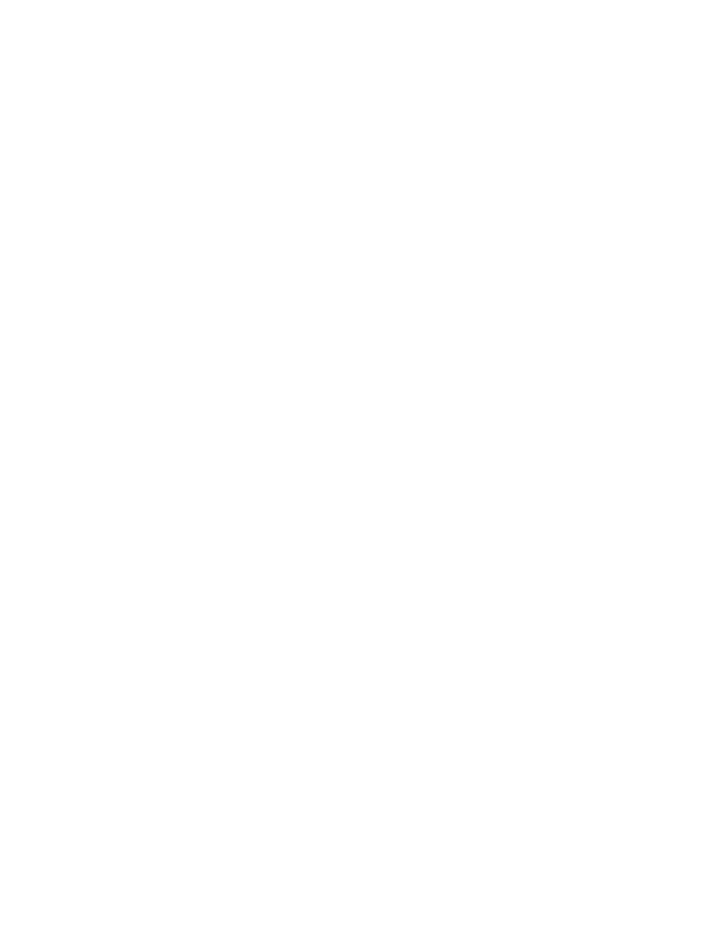
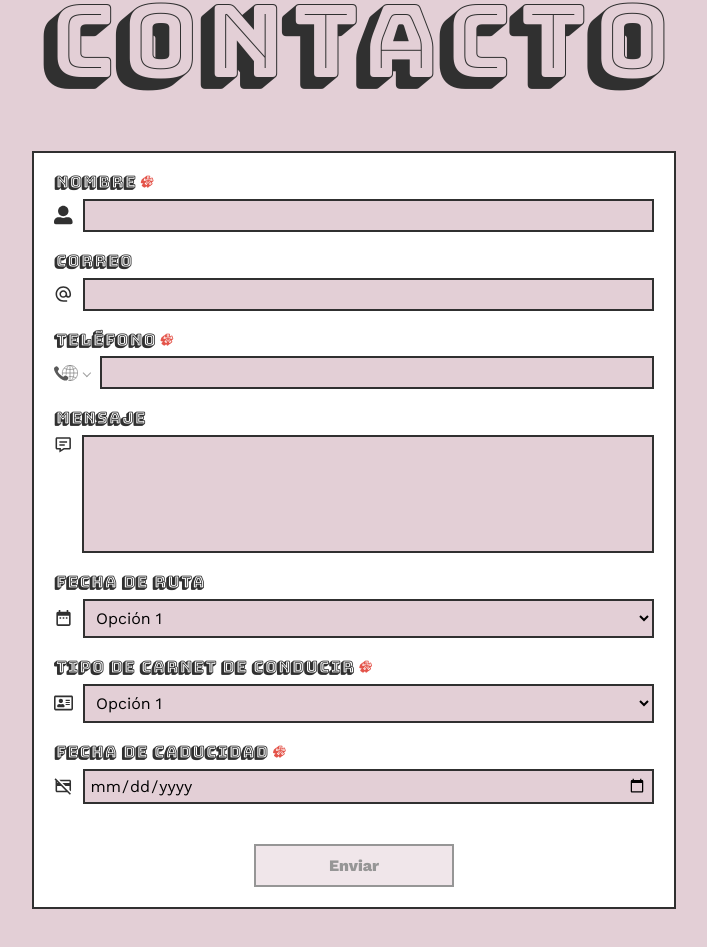
Before and after one commit to Gaston-Valentini/vespa-vintage-tour-client, a React (Vite) app: page / in a window 1280 px wide. Shown: the part 4247-5194 px from the top of the page, without its empty margins (286-993 px from the left). Before the commit the page ends 4128 px from the top, so only its background shows below. Built offline with nearby package versions, Linux system fonts and the light colour scheme.

Commit message:
Add: Contact form section.

```diff
--- a/package.json
+++ b/package.json
@@ -12,7 +12,8 @@
   "dependencies": {
     "react": "^18.2.0",
     "react-dom": "^18.2.0",
-    "react-icons": "^5.2.1"
+    "react-icons": "^5.2.1",
+    "react-phone-number-input": "^3.4.1"
   },
   "devDependencies": {
     "@types/react": "^18.0.28",
--- a/src/App.jsx
+++ b/src/App.jsx
@@ -4,6 +4,7 @@ import Header from "./sections/Header/Header";
 import Essential from "./sections/Essential/Essential";
 import Routes from "./sections/Routes/Routes";
 import About from "./sections/About/About";
+import Contact from "./sections/Contact/Contact";
 
 export default function App() {
     return (
@@ -13,6 +14,7 @@ export default function App() {
             <Essential />
             <Routes />
             <About />
+            <Contact />
         </div>
     );
 }
--- a/src/sections/About/About.module.css
+++ b/src/sections/About/About.module.css
@@ -13,7 +13,7 @@
     display: flex;
     flex-direction: column;
     gap: 50px;
-    background-color: rgba(0, 0, 0, 0.6);
+    background-color: rgba(0, 0, 0, 0.8);
     border-radius: 20px;
 }
 
@@ -24,11 +24,10 @@
 
 @media (max-width: 800px) {
     .container {
-        padding: 0;
+        padding: 10px;
     }
     .overlay {
-        padding: 20px;
+        padding: 50px 20px;
         gap: 20px;
-        border-radius: 0;
     }
 }
--- /dev/null
+++ b/src/sections/Contact/Contact.jsx
@@ -0,0 +1,111 @@
+import style from "./Contact.module.css";
+import Title from "../../components/Title/Title";
+import { FaUserAlt, FaRegAddressCard } from "react-icons/fa";
+import { MdAlternateEmail, MdDateRange, MdOutlineCreditCardOff } from "react-icons/md";
+import { BiMessageDetail } from "react-icons/bi";
+import PhoneInput from "react-phone-number-input";
+import "react-phone-number-input/style.css";
+import { useEffect, useState } from "react";
+
+export default function Contact() {
+    const [form, setForm] = useState({
+        name: "",
+        email: "",
+        phone: "",
+        message: "",
+        routeDate: "",
+        license: "",
+        licenseDate: "",
+    });
+
+    const [canSubmit, setCanSubmit] = useState(true);
+
+    const handleInput = (e) => {
+        const { name, value } = e.target;
+        setForm((prevState) => ({
+            ...prevState,
+            [name]: value,
+        }));
+    };
+
+    const handleSubmit = (e) => {
+        e.preventDefault();
+    };
+
+    useEffect(() => {
+        const { name, phone, license, licenseDate } = form;
+        const areComplete = name !== "" && phone !== "" && license !== "" && licenseDate !== "";
+        setCanSubmit(areComplete);
+    }, [form]);
+
+    return (
+        <section className={style.container}>
+            <Title text={"Contacto"} color={"var(--black)"} />
+            <form className={style.form} onSubmit={handleSubmit}>
+                <div className={style.formSection}>
+                    <span>
+                        Nombre <span>*</span>
+                    </span>
+                    <div className={style.formSectionInput}>
+                        <FaUserAlt />
+                        <input type="text" name="name" onChange={(e) => handleInput(e)} />
+                    </div>
+                </div>
+                <div className={style.formSection}>
+                    <span>Correo</span>
+                    <div className={style.formSectionInput}>
+                        <MdAlternateEmail />
+                        <input type="email" name="email" onChange={(e) => handleInput(e)} />
+                    </div>
+                </div>
+                <div className={style.formSection}>
+                    <span>
+                        Teléfono <span>*</span>
+                    </span>
+                    <PhoneInput name="phone" style={{ gap: "5px" }} className={style.formSectionPhoneInput} onChange={(value) => setForm((prevState) => ({ ...prevState, phone: value || "" }))} />
+                </div>
+                <div className={style.formSection}>
+                    <span>Mensaje</span>
+                    <div className={style.formSectionInput}>
+                        <BiMessageDetail style={{ alignSelf: "flex-start" }} />
+                        <textarea name="message" onChange={(e) => handleInput(e)} />
+                    </div>
+                </div>
+                <div className={style.formSection}>
+                    <span>Fecha de ruta</span>
+                    <div className={style.formSectionInput}>
+                        <MdDateRange />
+                        <select name="routeDate" onChange={(e) => handleInput(e)}>
+                            <option>Opción 1</option>
+                            <option>Opción 2</option>
+                            <option>Opción 3</option>
+                        </select>
+                    </div>
+                </div>
+                <div className={style.formSection}>
+                    <span>
+                        Tipo de carnet de conducir <span>*</span>
+                    </span>
+                    <div className={style.formSectionInput}>
+                        <FaRegAddressCard />
+                        <select name="license" onChange={(e) => handleInput(e)}>
+                            <option>Opción 1</option>
+                            <option>Opción 2</option>
+                            <option>Opción 3</option>
+                        </select>
+                    </div>
+                </div>
+                <div className={style.formSection}>
+                    <span>
+                        Fecha de caducidad <span>*</span>
+                    </span>
+                    <div className={style.formSectionInput}>
+                        <MdOutlineCreditCardOff />
+                        <input type="date" name="licenseDate" onChange={(e) => handleInput(e)} />
+                    </div>
+                </div>
+                <input type="submit" value="Enviar" disabled={!canSubmit} className={style.formSubmit} />
+            </form>
+        </section>
+    );
+}
--- /dev/null
+++ b/src/sections/Contact/Contact.module.css
@@ -0,0 +1,122 @@
+.container {
+    padding: 100px 50px;
+    display: flex;
+    flex-direction: column;
+    align-items: center;
+    gap: 50px;
+    background-color: var(--rose);
+}
+
+.form {
+    width: calc(100% - 40px);
+    max-width: 600px;
+    padding: 20px;
+    display: flex;
+    flex-direction: column;
+    align-items: center;
+    gap: 20px;
+    background-color: white;
+    border: 2px solid var(--black);
+}
+
+.formSection {
+    width: 100%;
+    display: flex;
+    flex-direction: column;
+    gap: 5px;
+}
+
+.formSection span {
+    font-family: var(--shade);
+    font-weight: 800;
+    line-height: 1.3;
+    color: var(--black);
+}
+
+.formSection span span {
+    color: #e4544a;
+}
+
+.formSectionInput {
+    display: flex;
+    align-items: center;
+    gap: 10px;
+}
+
+.formSectionInput svg {
+    color: var(--black);
+    font-size: 20px;
+}
+
+.formSectionInput input {
+    width: 100%;
+    padding: 5px;
+    background-color: var(--rose);
+    border: 2px solid var(--black);
+}
+
+.formSectionInput textarea {
+    width: 100%;
+    height: 100px;
+    padding: 7px;
+    background-color: var(--rose);
+    border: 2px solid var(--black);
+    resize: none;
+}
+
+.formSectionInput select {
+    width: 100%;
+    padding: 7px;
+    background-color: var(--rose);
+    border: 2px solid var(--black);
+}
+
+.formSectionPhoneInput {
+    color: var(--black);
+}
+
+.formSectionPhoneInput input {
+    padding: 5px;
+    background-color: var(--rose);
+    border: 2px solid var(--black);
+}
+
+.formSection input:focus,
+.formSection textarea:focus,
+.formSection option:focus {
+    outline: none;
+}
+
+.formSubmit {
+    margin-top: 20px;
+    width: 200px;
+    padding: 10px;
+    font-weight: 800;
+    color: var(--black);
+    background-color: var(--rose);
+    border: 2px solid var(--black);
+    transition: 0.3s;
+}
+
+.formSubmit:hover {
+    cursor: pointer;
+    color: white;
+    background-color: var(--black);
+}
+
+.formSubmit:disabled {
+    opacity: 0.5;
+}
+
+.formSubmit:disabled:hover {
+    cursor: not-allowed;
+    color: var(--black);
+    background-color: var(--rose);
+}
+
+@media (max-width: 800px) {
+    .container {
+        padding: 50px 20px;
+        gap: 20px;
+    }
+}
```
Also changed, not shown: 1 other file (tests, documents, lock files or other folders).
